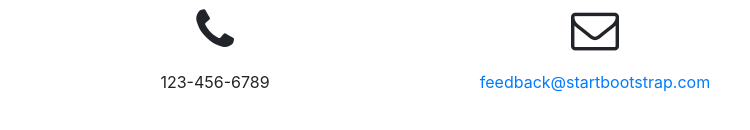
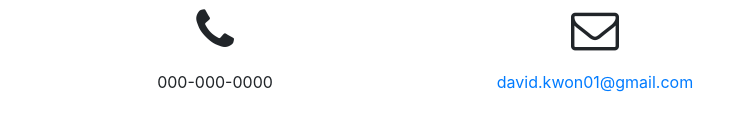
Before and after one commit to yongwookwon/dragonwoo, a website with bundled scripts: page index.html in a window 1280 px wide. Shown: the part 2968-3098 px from the top of the page, 235-985 px from the left. Built offline with nearby package versions, Linux system fonts and the light colour scheme.

Commit message:
Update index.html

```diff
--- a/index.html
+++ b/index.html
@@ -243,12 +243,12 @@
         <div class="row">
           <div class="col-lg-4 ml-auto text-center">
             <i class="fa fa-phone fa-3x mb-3 sr-contact"></i>
-            <p>123-456-6789</p>
+            <p>000-000-0000</p>
           </div>
           <div class="col-lg-4 mr-auto text-center">
             <i class="fa fa-envelope-o fa-3x mb-3 sr-contact"></i>
             <p>
-              <a href="mailto:your-email@your-domain.com">feedback@startbootstrap.com</a>
+              <a href="mailto:your-email@your-domain.com">david.kwon01@gmail.com</a>
             </p>
           </div>
         </div>
```
